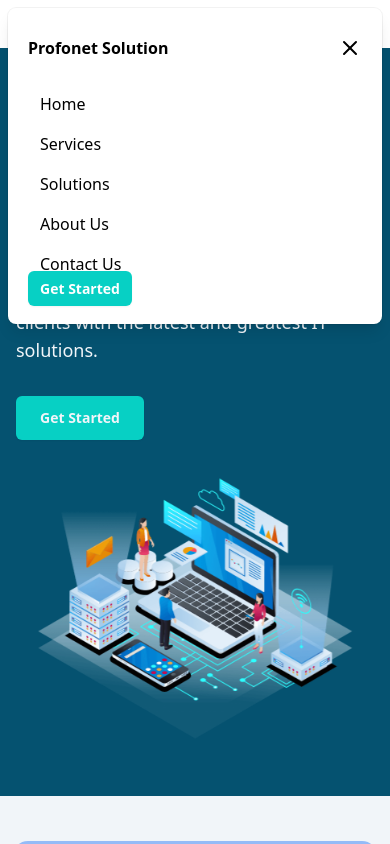
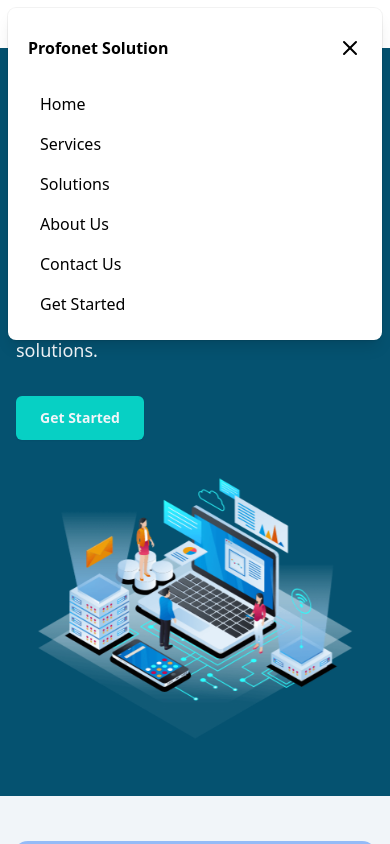
Before and after one commit to azishanansari4587/profonet, a React (Vite) app: page / in a window 390 px wide. Both pictures are taken after a click on the icon 362 px from the left and 24 px from the top of the page. Shown: the top 844 px of the page. Built offline with nearby package versions, Linux system fonts and the light colour scheme.

Commit message:
nav changes

```diff
--- a/src/components/Header.tsx
+++ b/src/components/Header.tsx
@@ -79,11 +79,13 @@
                                             </span>
                                         </Link>
                                     ))}
+                                    <Link to="/getStarted" type="button" className="-m-3 flex items-center rounded-md p-3 text-sm font-semibold hover:bg-gray-50">
+                                        <span className="ml-3 text-base font-medium text-gray-900">Get Started</span>
+                                    </Link>
                                 </nav>
+
                             </div>
-                            <Link to="/getStarted" type="button" className="mt-4 w-full rounded-md bg-secondaryColor px-3 py-2 text-sm font-semibold text-white shadow-sm hover:bg-accentColor focus-visible:outline focus-visible:outline-2 focus-visible:outline-offset-2 focus-visible:outline-black">
-                                Get Started
-                            </Link>
+
                         </div>
                     </div>
                 </div>
```
